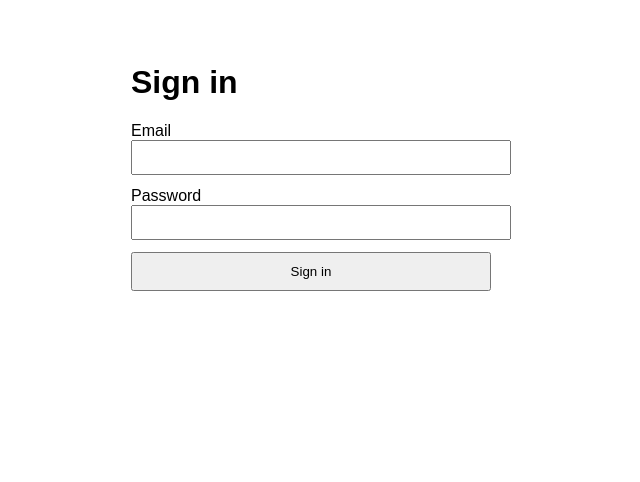
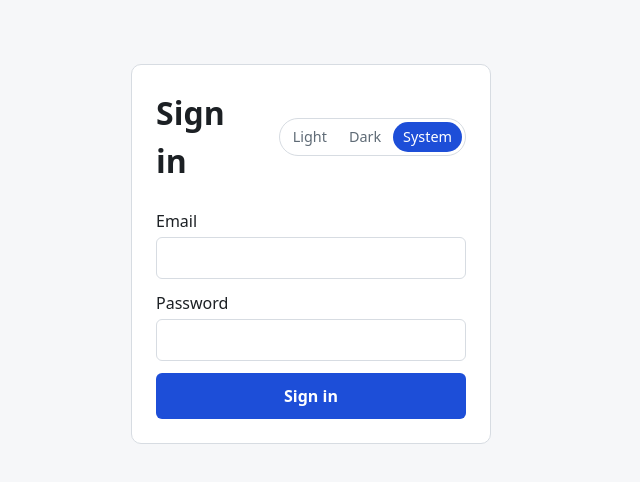
Before and after one commit to dheeman-p/student-management-system-fe, a React (Vite) app: page /login in a window 1280 px wide. Shown: the top 482 px of the page, without its empty margins (329-969 px from the left). Built offline with nearby package versions, Linux system fonts and the light colour scheme; no server answers.

Commit message:
feat(theme): add token-based theme system with light/dark/system toggle

```diff
--- a/index.html
+++ b/index.html
@@ -4,6 +4,29 @@
     <meta charset="UTF-8" />
     <meta name="viewport" content="width=device-width, initial-scale=1.0" />
     <title>Student Management System</title>
+    <script>
+      // Apply the saved theme before first paint so reloads never flash the
+      // wrong palette. Defaults to 'system' when nothing is stored.
+      (function () {
+        try {
+          var saved = localStorage.getItem('sms.theme');
+          var preference =
+            saved === 'light' || saved === 'dark' || saved === 'system'
+              ? saved
+              : 'system';
+          var theme =
+            preference === 'system'
+              ? window.matchMedia('(prefers-color-scheme: dark)').matches
+                ? 'dark'
+                : 'light'
+              : preference;
+          document.documentElement.dataset.theme = theme;
+        } catch (err) {
+          // Storage can be unavailable (e.g. blocked) — initTheme() in
+          // src/main.tsx still applies the correct theme on boot.
+        }
+      })();
+    </script>
   </head>
   <body>
     <div id="root"></div>
--- a/src/App.tsx
+++ b/src/App.tsx
@@ -1,6 +1,7 @@
 import { Navigate, Route, Routes } from 'react-router-dom';
 import { useEffect, useState } from 'react';
 import Login from './pages/Login';
+import ThemeToggle from './components/ThemeToggle';
 import { isAuthenticated, clearToken } from './auth/session';
 import { api, UserProfile } from './api/client';
 
@@ -12,8 +13,11 @@ function Dashboard() {
   }, []);
 
   return (
-    <main style={{ maxWidth: 640, margin: '4rem auto', fontFamily: 'sans-serif' }}>
-      <h1>Dashboard</h1>
+    <main className="page">
+      <div className="page-header">
+        <h1>Dashboard</h1>
+        <ThemeToggle />
+      </div>
       {profile ? (
         <p>
           Welcome, {profile.name} ({profile.role})
@@ -22,6 +26,7 @@ function Dashboard() {
         <p>Loading…</p>
       )}
       <button
+        className="btn btn--secondary"
         onClick={() => {
           clearToken();
           window.location.assign('/login');
--- /dev/null
+++ b/src/components/ThemeToggle.tsx
@@ -0,0 +1,45 @@
+import { useState } from 'react';
+import {
+  readThemePreference,
+  setThemePreference,
+  type ThemePreference,
+} from '../theme/theme';
+
+const OPTIONS: { value: ThemePreference; label: string }[] = [
+  { value: 'light', label: 'Light' },
+  { value: 'dark', label: 'Dark' },
+  { value: 'system', label: 'System' },
+];
+
+/**
+ * Light / Dark / System segmented control. Highlights the active preference
+ * and persists the choice on click via src/theme/theme.ts.
+ */
+export default function ThemeToggle() {
+  const [preference, setPreference] = useState<ThemePreference>(readThemePreference);
+
+  function select(next: ThemePreference) {
+    setPreference(next);
+    setThemePreference(next);
+  }
+
+  return (
+    <div className="theme-toggle" role="group" aria-label="Color theme">
+      {OPTIONS.map(({ value, label }) => (
+        <button
+          key={value}
+          type="button"
+          className={
+            value === preference
+              ? 'theme-toggle__option theme-toggle__option--active'
+              : 'theme-toggle__option'
+          }
+          aria-pressed={value === preference}
+          onClick={() => select(value)}
+        >
+          {label}
+        </button>
+      ))}
+    </div>
+  );
+}
--- a/src/main.tsx
+++ b/src/main.tsx
@@ -2,6 +2,11 @@ import React from 'react';
 import ReactDOM from 'react-dom/client';
 import { BrowserRouter } from 'react-router-dom';
 import App from './App';
+import { initTheme } from './theme/theme';
+import './styles/theme.css';
+
+// Resolve and apply the stored/system theme before the first render.
+initTheme();
 
 ReactDOM.createRoot(document.getElementById('root') as HTMLElement).render(
   <React.StrictMode>
--- a/src/pages/Login.tsx
+++ b/src/pages/Login.tsx
@@ -2,6 +2,7 @@ import { FormEvent, useState } from 'react';
 import { useNavigate } from 'react-router-dom';
 import { api, ApiError } from '../api/client';
 import { setToken, clearToken } from '../auth/session';
+import ThemeToggle from '../components/ThemeToggle';
 
 export default function Login() {
   const navigate = useNavigate();
@@ -44,38 +45,43 @@ export default function Login() {
   }
 
   return (
-    <main style={{ maxWidth: 360, margin: '4rem auto', fontFamily: 'sans-serif' }}>
+    <main className="page page--compact">
+      <div className="card">
+        <div className="page-header">
           <h1>Sign in</h1>
+          <ThemeToggle />
+        </div>
         <form onSubmit={handleSubmit}>
-        <label style={{ display: 'block', marginBottom: 12 }}>
+          <label className="field">
             Email
             <input
+              className="input"
               type="email"
               value={email}
               required
               onChange={(e) => setEmail(e.target.value)}
-            style={{ width: '100%', padding: 8 }}
             />
           </label>
-        <label style={{ display: 'block', marginBottom: 12 }}>
+          <label className="field">
             Password
             <input
+              className="input"
               type="password"
               value={password}
               required
               onChange={(e) => setPassword(e.target.value)}
-            style={{ width: '100%', padding: 8 }}
             />
           </label>
           {error && (
-          <p role="alert" style={{ color: '#b00020' }}>
+            <p role="alert" className="form-error">
               {error}
             </p>
           )}
-        <button type="submit" disabled={loading} style={{ width: '100%', padding: 10 }}>
+          <button type="submit" disabled={loading} className="btn btn--block">
             {loading ? 'Signing in…' : 'Sign in'}
           </button>
         </form>
+      </div>
     </main>
   );
 }
--- /dev/null
+++ b/src/styles/theme.css
@@ -0,0 +1,171 @@
+/* ---------------------------------------------------------------------------
+ * Theme tokens
+ *
+ * Semantic color tokens shared by every surface in the app. Light values are
+ * the defaults on :root; dark values override them under
+ * html[data-theme='dark']. The color-scheme property is set per theme so
+ * native form controls and scrollbars match the active theme as well.
+ * ------------------------------------------------------------------------- */
+
+:root {
+  color-scheme: light;
+
+  --color-bg: #f6f7f9;
+  --color-surface: #ffffff;
+  --color-text: #1c2024;
+  --color-muted: #5f6b76;
+  --color-primary: #1d4ed8;
+  --color-error: #b00020;
+  --color-border: #d7dce2;
+}
+
+html[data-theme='dark'] {
+  color-scheme: dark;
+
+  --color-bg: #101216;
+  --color-surface: #1a1e24;
+  --color-text: #e8ebee;
+  --color-muted: #9aa4af;
+  --color-primary: #3b82f6;
+  --color-error: #ff8fa3;
+  --color-border: #363d46;
+}
+
+/* ---------------------------------------------------------------------------
+ * Base
+ * ------------------------------------------------------------------------- */
+
+body {
+  margin: 0;
+  background-color: var(--color-bg);
+  color: var(--color-text);
+  font-family: system-ui, -apple-system, 'Segoe UI', Roboto, sans-serif;
+  line-height: 1.5;
+}
+
+/* ---------------------------------------------------------------------------
+ * Page scaffolding
+ * ------------------------------------------------------------------------- */
+
+.page {
+  max-width: 640px;
+  margin: 4rem auto;
+  padding: 0 1rem;
+}
+
+.page--compact {
+  max-width: 360px;
+  padding: 0;
+}
+
+.page-header {
+  display: flex;
+  align-items: center;
+  justify-content: space-between;
+  gap: 1rem;
+  margin-bottom: 1.5rem;
+}
+
+.page-header h1 {
+  margin: 0;
+}
+
+.card {
+  background-color: var(--color-surface);
+  border: 1px solid var(--color-border);
+  border-radius: 10px;
+  padding: 1.5rem;
+}
+
+/* ---------------------------------------------------------------------------
+ * Form controls
+ * ------------------------------------------------------------------------- */
+
+.field {
+  display: block;
+  margin-bottom: 12px;
+}
+
+.input {
+  width: 100%;
+  box-sizing: border-box;
+  margin-top: 4px;
+  padding: 8px 10px;
+  border: 1px solid var(--color-border);
+  border-radius: 6px;
+  background-color: var(--color-surface);
+  color: var(--color-text);
+  font: inherit;
+}
+
+.form-error {
+  margin: 0 0 12px;
+  color: var(--color-error);
+}
+
+/* ---------------------------------------------------------------------------
+ * Buttons
+ * ------------------------------------------------------------------------- */
+
+.btn {
+  padding: 10px 14px;
+  border: 1px solid transparent;
+  border-radius: 6px;
+  background-color: var(--color-primary);
+  color: #ffffff;
+  font: inherit;
+  font-weight: 600;
+  cursor: pointer;
+}
+
+.btn:hover {
+  filter: brightness(1.08);
+}
+
+.btn:disabled {
+  opacity: 0.6;
+  cursor: default;
+}
+
+.btn--block {
+  width: 100%;
+}
+
+.btn--secondary {
+  background-color: var(--color-surface);
+  border-color: var(--color-border);
+  color: var(--color-text);
+}
+
+/* ---------------------------------------------------------------------------
+ * Theme toggle (Light / Dark / System)
+ * ------------------------------------------------------------------------- */
+
+.theme-toggle {
+  display: inline-flex;
+  gap: 2px;
+  padding: 3px;
+  border: 1px solid var(--color-border);
+  border-radius: 999px;
+  background-color: var(--color-surface);
+}
+
+.theme-toggle__option {
+  padding: 4px 10px;
+  border: none;
+  border-radius: 999px;
+  background: transparent;
+  color: var(--color-muted);
+  font: inherit;
+  font-size: 0.9rem;
+  cursor: pointer;
+}
+
+.theme-toggle__option:hover:not(.theme-toggle__option--active) {
+  color: var(--color-text);
+}
+
+.theme-toggle__option--active {
+  background-color: var(--color-primary);
+  color: #ffffff;
+}
--- /dev/null
+++ b/src/theme/theme.ts
@@ -0,0 +1,62 @@
+// Centralized theme state. All preference reads/writes go through this module
+// so the whole app shares one convention — mirrors src/auth/session.ts.
+
+export type ThemePreference = 'light' | 'dark' | 'system';
+export type ResolvedTheme = 'light' | 'dark';
+
+// Mirrors the 'sms.auth.token' convention used by the auth session module.
+const THEME_KEY = 'sms.theme';
+
+const SYSTEM_QUERY = '(prefers-color-scheme: dark)';
+
+const PREFERENCES: readonly ThemePreference[] = ['light', 'dark', 'system'];
+
+function storedPreference(): ThemePreference | null {
+  const raw = localStorage.getItem(THEME_KEY);
+  return PREFERENCES.includes(raw as ThemePreference) ? (raw as ThemePreference) : null;
+}
+
+/** Stored preference, defaulting to 'system' when nothing (valid) is stored. */
+export function readThemePreference(): ThemePreference {
+  return storedPreference() ?? 'system';
+}
+
+/** Resolve a preference into the concrete theme that should be applied now. */
+export function resolveTheme(preference: ThemePreference): ResolvedTheme {
+  if (preference !== 'system') return preference;
+  return window.matchMedia(SYSTEM_QUERY).matches ? 'dark' : 'light';
+}
+
+/**
+ * Apply a preference to the document by setting html[data-theme], and return
+ * the resolved theme so callers can react to what is actually active.
+ */
+export function applyTheme(preference: ThemePreference): ResolvedTheme {
+  const resolved = resolveTheme(preference);
+  document.documentElement.dataset.theme = resolved;
+  return resolved;
+}
+
+/** Persist a preference and apply it immediately. */
+export function setThemePreference(preference: ThemePreference): void {
+  localStorage.setItem(THEME_KEY, preference);
+  applyTheme(preference);
+}
+
+/**
+ * Bootstrap the theme and keep it in sync: applies the stored preference at
+ * startup and re-applies whenever the OS theme changes while 'system' is the
+ * active preference. Returns a cleanup function for tests.
+ */
+export function initTheme(): () => void {
+  applyTheme(readThemePreference());
+
+  const query = window.matchMedia(SYSTEM_QUERY);
+  const onChange = () => {
+    // Only track the OS while the user has asked us to.
+    if (readThemePreference() === 'system') applyTheme('system');
+  };
+  query.addEventListener('change', onChange);
+
+  return () => query.removeEventListener('change', onChange);
+}
```
Also changed, not shown: 1 other file (tests, documents, lock files or other folders). Lines whose indentation alone changed are shown as unchanged.
